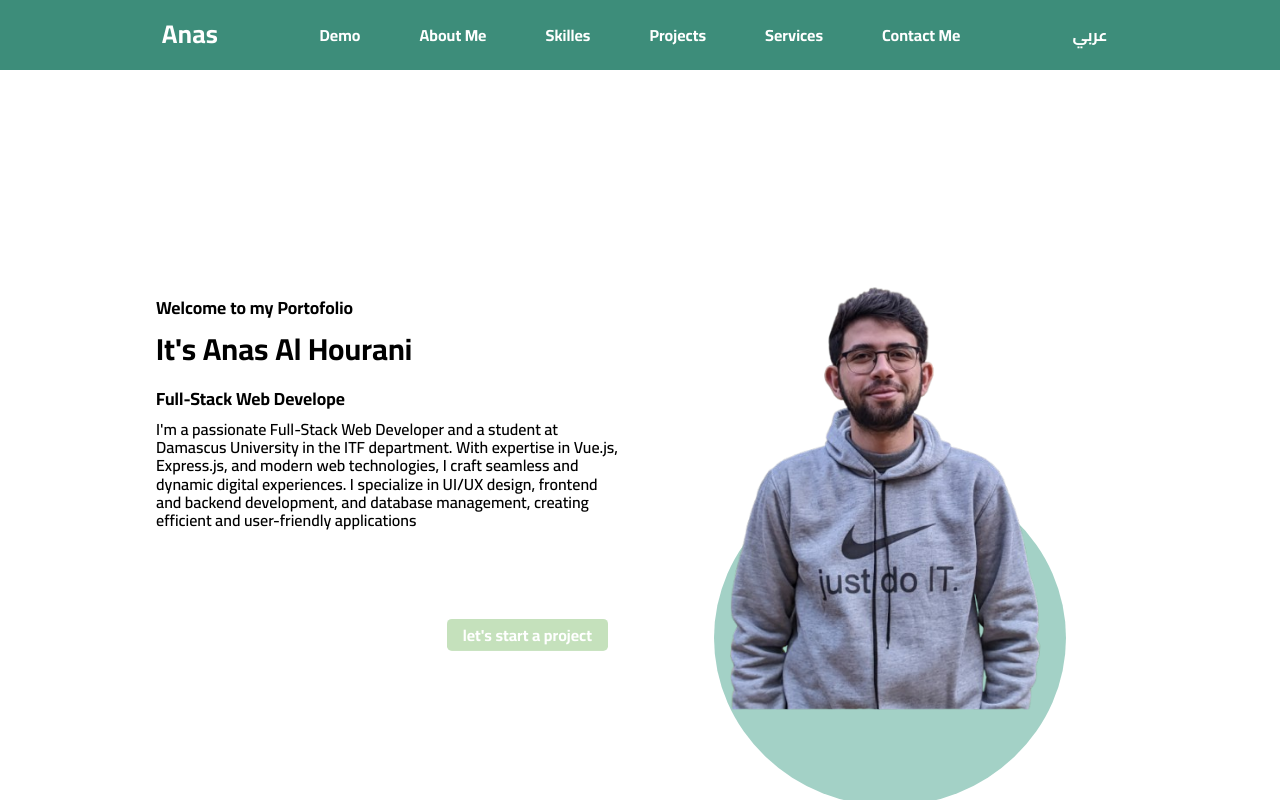
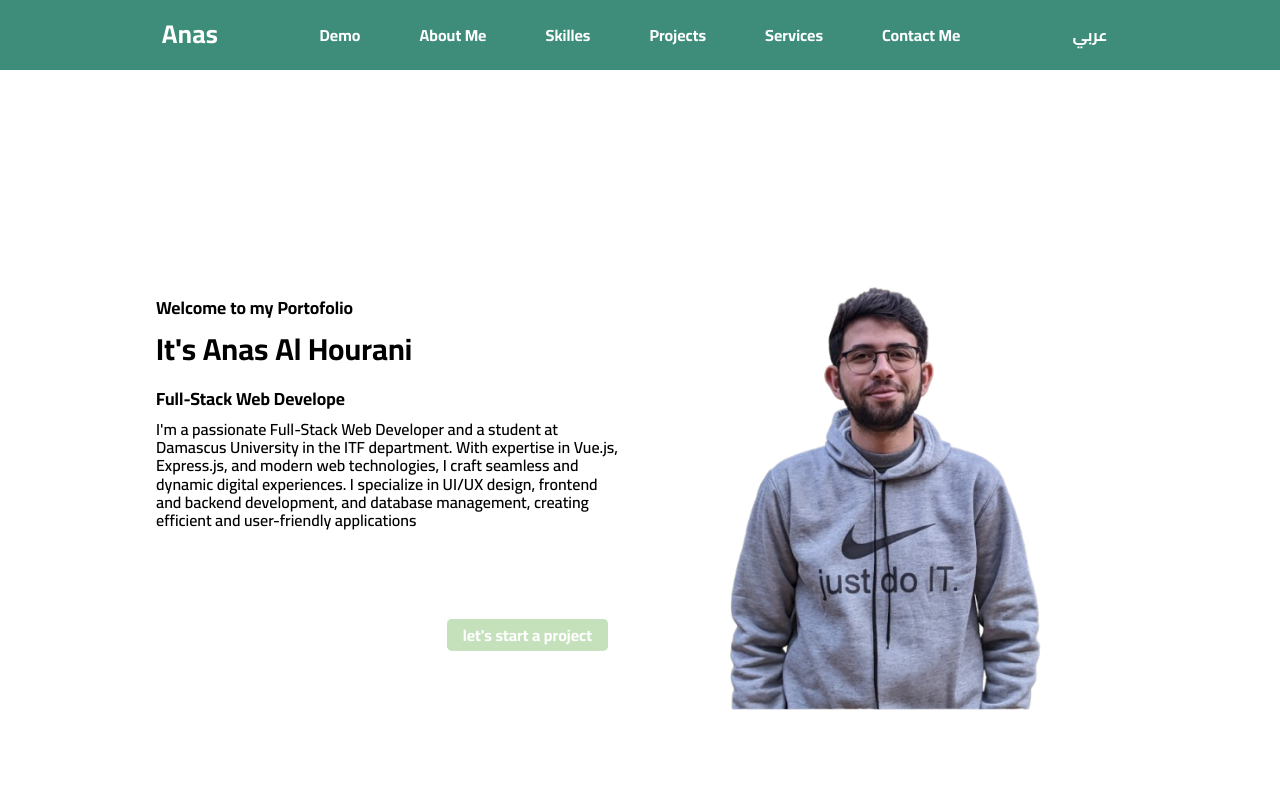
Before and after one commit to it-is-Anas/my-portfolio, a Vue app: page / in a window 1280 px wide. Built offline with nearby package versions, Linux system fonts and the light colour scheme.

Commit message:
removed the circle from my img

```diff
--- a/src/views/HomeAra.vue
+++ b/src/views/HomeAra.vue
@@ -39,7 +39,7 @@
                     </div>
                 </div>
                 <div class="demo-section_col demo-section_picture-col">
-                    <span  class="demo-section-picture-col_before-circle"></span>
+                    <!-- <span  class="demo-section-picture-col_before-circle"></span> -->
                     <img src="../assets/pic1.png" alt="" class="demo-section-picture-col_picture" loading="lazy" >
                 </div>
             </template>
--- a/src/views/HomeEng.vue
+++ b/src/views/HomeEng.vue
@@ -39,7 +39,7 @@
                     </div>
                 </div>
                 <div class="demo-section_col demo-section_picture-col">
-                    <span  class="demo-section-picture-col_before-circle"></span>
+                    <!-- <span  class="demo-section-picture-col_before-circle"></span> -->
                     <img src="../assets/pic1.png" alt="" class="demo-section-picture-col_picture" loading="lazy" >
                 </div>
             </template>
```
